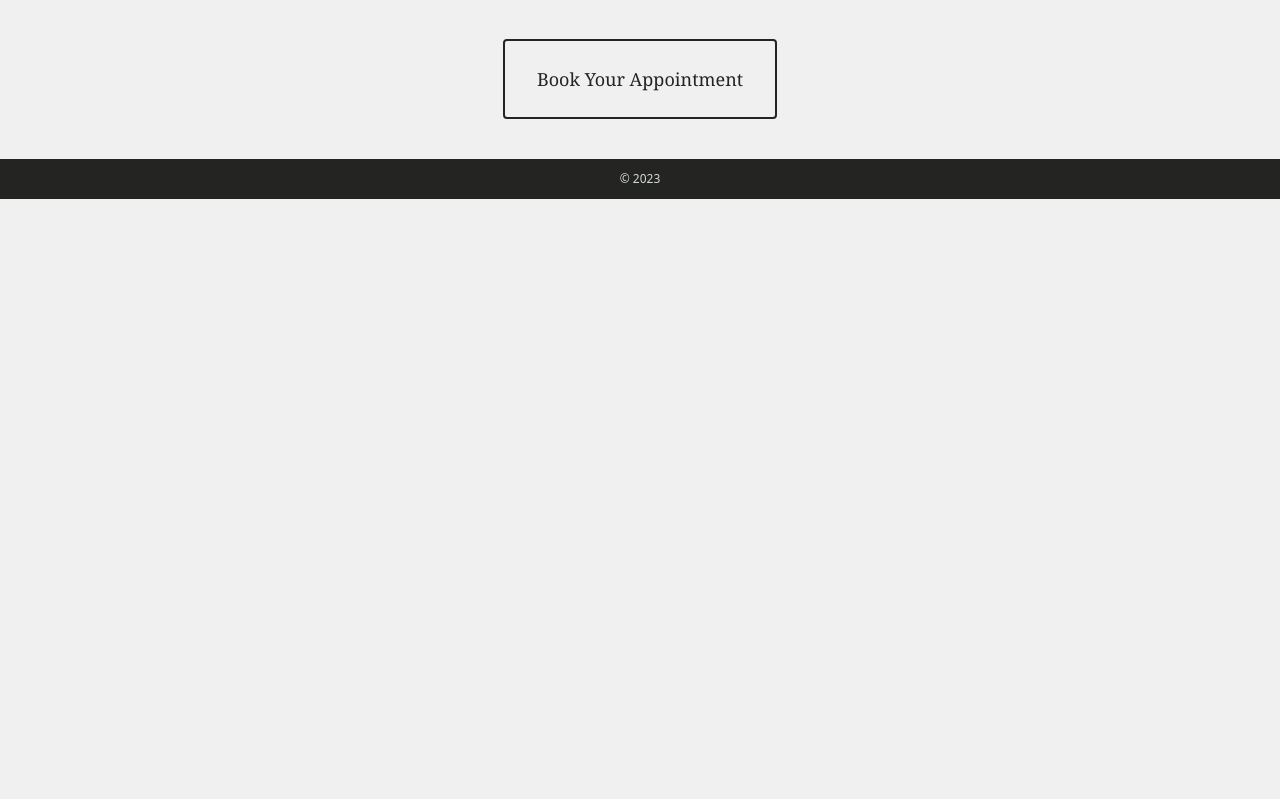
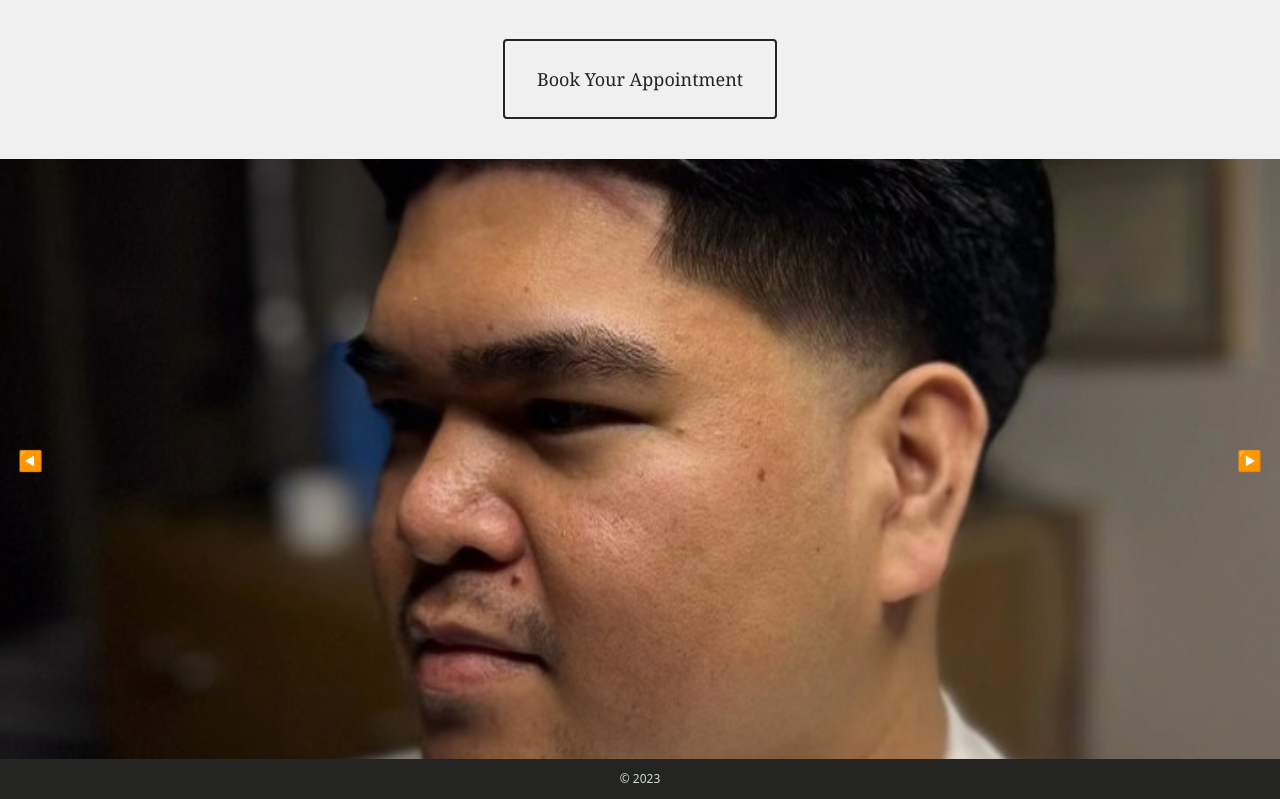
Before and after one commit to isaiahaquino/bladedbyyuzon, a Next.js app: page / in a window 1280 px wide. Shown: the part 1317-2116 px from the top of the page. Before the commit the page ends 1516 px from the top, so only its background shows below. Built offline with nearby package versions, Linux system fonts and the light colour scheme; no server answers; grey boxes are pictures that could not be loaded; a web font is replaced by a local one.

Commit message:
fix carousel

```diff
--- a/app/page.tsx
+++ b/app/page.tsx
@@ -33,17 +33,17 @@ export default function Home() {
         <p>Haircut starting below the base of the neck or chin, whether it is staying long or is being cut to a shorter length, and any transformational haircut.</p>
         <h2 className='font-semibold'>BEARD TRIM</h2>
         <p>Beard trim with scissor or clipper to shape and line up beard.</p>
-        <Link href='/book' className='mt-4 border-2 px-8 py-6 self-center text-lg rounded'>
+        <Link href='/book' className='mt-4 border-2 px-8 py-6 self-center text-lg rounded hover:bg-yellow hover:shadow-md transition-all ease-in-out duration-300'>
           Book Your Appointment
         </Link>
       </section>
 
-      {/* <section>
+      <section>
         <Carousel
           imgs={['/gallery/1.jpg', '/gallery/2.jpg', '/gallery/3.jpg', '/gallery/4.jpg', '/gallery/5.jpg']}
           height={600}
         />
-      </section> */}
+      </section>
 
     </main>
   )
--- a/components/Carousel.tsx
+++ b/components/Carousel.tsx
@@ -1,7 +1,7 @@
 "use client"
 
 import Image from "next/image"
-import { useState } from "react"
+import { useEffect, useState } from "react"
 
 interface ICarousel {
   imgs: string[]
@@ -11,10 +11,18 @@ interface ICarousel {
 export default function Carousel(props: ICarousel) {
 
   const [position, setPosition] = useState(0)
+  const [trans, setTrans] = useState("translate-x-[000vw]")
+
+  useEffect(() => {
+    setTrans(`translate-x-[${position}00vw]`)
+  }, [position])
 
   function moveRight() {
+    // if (position == -props.imgs.length + 1) {
+    //   setPosition(0)
+    //   return
+    // }
     if (position == -props.imgs.length + 1) {
-      setPosition(0)
       return
     }
     setPosition(position - 1)
@@ -25,21 +33,17 @@ export default function Carousel(props: ICarousel) {
     setPosition(position + 1)
   }
 
-  console.log(position)
-
   return (
-    <div className={`relative h-[${props.height}px]`}>
+    <div className={`relative`}>
       <button type="button" onClick={moveLeft} className="absolute text-xl z-10 font-extrabold p-4 m-[2px] rounded bg-opacity-0 text-grey h-full hover:bg-opacity-20 bg-black left-0">&#9664;</button>
       <button type="button" onClick={moveRight} className="absolute text-xl z-10 font-extrabold p-4 m-[2px] rounded bg-opacity-0 text-grey h-full hover:bg-opacity-20 bg-black right-0">&#9654;</button>
-      <ul className={`relative flex translate-x-[${position}00vw] h-[${props.height}px] transition-all ease-in-out duration-500`}>
+      <ul className={`relative flex ${trans} h-[600px] w-full overflow-x-visible transition-all ease-in-out duration-500`}>
         {props.imgs.map((img, i) => (
-          <li className="shrink-0 w-full" key={i}>
-            <Image className={`object-cover`} src={img} fill alt="" />
+          <li className="relative shrink-0 w-full h-[600px]" key={i}>
+            <Image style={{objectFit: "cover"}} src={img} fill alt="" />
           </li>
         ))}
       </ul>
-
-
     </div>
   )
 }
```
